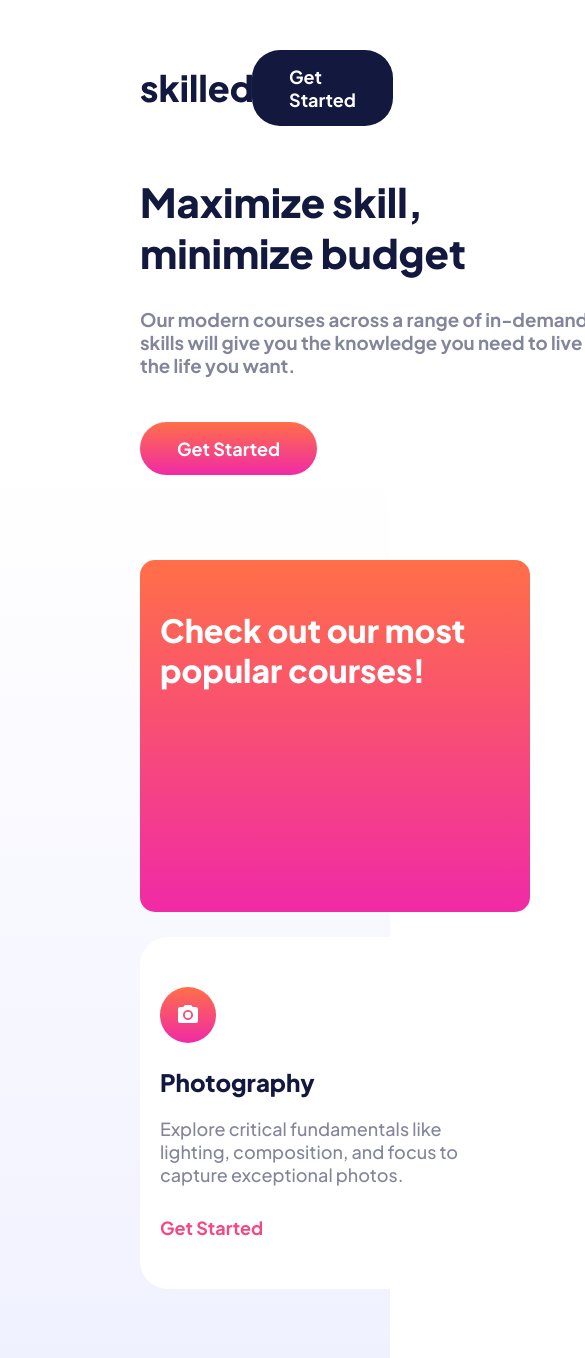
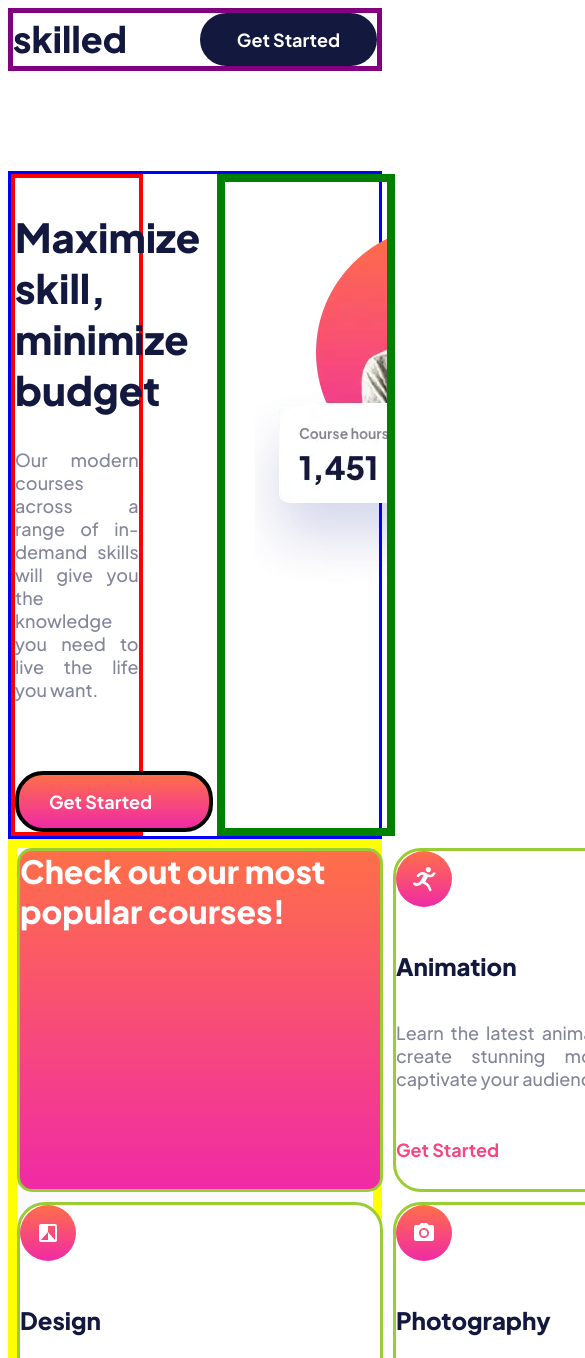
Before and after one commit to papadomah/Figma, a plain HTML site: page index.html in a window 390 px wide. Shown: the top 1358 px of the page, 585 px wide, since content can reach past the window. Drawn offline with Linux system fonts and the light colour scheme.

Commit message:
Add files via upload

```diff
--- a/index.html
+++ b/index.html
@@ -14,28 +14,26 @@
     </div>
 
     <div class="max-skill-min-budget-container">
-       <div class="budget-header">
+
+        <div class="max-skill">
         <h2 class="max-skill-min-budget-header">Maximize skill,
             minimize budget</h2>
-        <h3 class="max-skill-min-budget-detail">Our modern courses across a range of in-demand
-            skills will give you the knowledge you need to live the life you want.</h3>
+        <p class="description">Our modern courses across a range of in-demand
+            skills will give you the knowledge you need to live the life you want.</p>
         <a class="max-skill-min-budget-get-started">Get Started</a>
        </div>
-        <div class="image-container">
-            <picture>
-                <source media="(min-width:320px) and (max-width:375px) " srcset="/image-hero-mobile.png">
-                <source media="(min-width:481px) and (max-width:768px) " srcset="/image-hero-tablet.png">
-                <source media="(max-width:1440px)" srcset="/image-hero-desktop.png" >
-            </picture>
-        </div>
+        <picture>
+            <source media="(max-width: 480px)" srcset="image-hero-mobile.webp" alt="mobile image"/>
+            <source media="(max-width: 1024px)" srcset="image-hero-tablet.webp" alt="tablet image"/>
+            <img src="image-hero-desktop.webp" alt="default image">
+        </picture>
     </div>
      <div class="popular-courses-container">
         <div id="popular-courses-Intro">Check out our most popular courses!</div>
     <div>
         <img class="popular-courses-animation-image" src="icon-animation.svg" alt="Animation image">
         <h2 class="text">Animation</h2>
-        <p class="description">Learn the latest animation techniques
-            to create stunning motion design and captivate your audience</p>
+        <p class="description">Learn the latest animation techniques to create stunning motion design and captivate your audience</p>
         <h3 class="get-started"> Get Started</h3>
     </div>
     <div>
--- a/styles.css
+++ b/styles.css
@@ -4,77 +4,113 @@
 
 *{
     padding: 0px;
-    margin: 0px;
+    /* margin: 20px; */
     font-family: Plus Jakarta Sans;
 
 }
-/* body{
-    overflow-x: hidden;
-} */
 
 .head-items{
     display: flex;
     justify-content: space-between;
-    padding: 50px;
+
+    border: 5px solid purple;
+
 }
 .top-skilled{
-    padding-left: 90px;
     object-fit: contain;
+
+
 
 }
 .top-get-started{
-    font-weight: 700;
-    font-size: 18px;
-   background-color: #13183F;
-    border-radius: 28px;
-    color: #FFFFFF;
-    padding: 15px 37px;
+background-color: #13183F;
+border-radius: 28px;
+padding: 15px 37px;
+color: #FFFFFF;
+font-weight: 700;
+font-size: 18px;
+cursor: pointer;
 
 
 }
 .top-get-started:hover{
     background-color: #666CA3;
-    cursor: pointer;
 }
-.max-skill-min-budget-container{
-    display: flex;
-    justify-content: space-between;
 
-}
+    .max-skill-min-budget-container{
+        display: grid;
+        grid-template-columns: 1fr 1fr;
+        justify-content: space-between;
+        border: 3px solid blue;
+        margin-top: 100px;
+        }
+
 .max-skill-min-budget-header{
+
     font-size: 40px;
     color: #13183F;
     font-weight: 800;
 
+
 }
-.budget-header{
-    padding-left: 140px;
-    width: 400px;
+.max-skill{
+    border: 4px solid red;
+    width: 60%;
+    /* height: 60%; */
+
+
 }
 
-.max-skill-min-budget-detail{
-    padding-top: 30px;
-    padding-bottom: 60px;
-    color: #83869A;
-    width: 450px;
-}
 .max-skill-min-budget-get-started{
+    display: block;
     font-weight: 700;
     font-size: 18px;
     background: linear-gradient(180deg, #FF6F48 0%, #F02AA6 100%);
     border-radius: 28px;
     color: #FFFFFF;
-    padding: 15px 37px;
+    padding: 15px 30px;
     cursor: pointer;
+    border: 4px solid black;
+    margin-top: 50px;
+    width: 130px;
+
+
+
+
 }
+picture{
+    display: block;
+    width: 100%;
+    max-width: 1800px;
+    border: 8px solid green;
+    margin: 0px;
+    overflow: hidden;
+
+}
+
+
+
+
 .popular-courses-container{
     display: grid;
     grid-template-columns: repeat(3, 400px);
-    gap: 25px;
-    /* grid-auto-rows: minmax(100px, auto); */
-    padding: 100px 140px;
+    gap: 10px;
     background: linear-gradient(180deg, #FFFFFF 0%, #F0F1FF 100%);
+    border: 9px solid yellow;
+    justify-content: space-evenly;
+
+
 }
+.popular-courses-container div{
+    background-color: #FFFFFF;
+    border-radius: 28px;
+    width: 360px;
+    border: 3px solid yellowgreen;
+
+
+
+
+ }
 #popular-courses-Intro{
     background: linear-gradient(180deg, #FF6F48 0%, #F02AA6 100%);
     border-radius: 15px;
@@ -82,12 +118,6 @@
     font-weight: 800;
     font-size: 32px;
 
-}
-.popular-courses-container div{
-   background-color: #FFFFFF;
-    border-radius: 28px;
-    padding: 50px 20px;
-    width: 350px;
 }
 .text{
     padding: 20px 0;
@@ -97,71 +127,73 @@
 }
 .description{
     padding-bottom: 20px;
-    /* width: 286px; */
     color: #83869A;
     font-weight: 500;
     font-size: 18px;
+    text-align: justify;
 }
-/* .image-container{
-    position: absolute;
-    width: 991px;
-    height: 700px;
-    left: 1090px;
-    top: -110px;
-
-} */
-
 .get-started{
     font-weight: 700;
     font-size: 18px;
     color: #F74780;
     border-radius: 28px;
     padding-top: 10px;
+    padding-bottom: 10px;
     cursor: pointer;
 }
 .get-started:hover{
     color: #FFA7C3;
 }
-.image-desktop{
-    width: 80%;
-}
 .footer{
     display: flex;
     justify-content: space-between;
     background-color: #13183F;
-    padding: 32px 165px;
+
 }
 .footer-get-started{
     font-weight: 700;
     font-size: 18px;
-    background: linear-gradient(0deg, rgba(255, 255, 255, 0.5), rgba(255, 255, 255, 0.5)), linear-gradient(180deg, #4851FF -54.32%, #F02AA6 100%);
+    background-color: #F02AA6;
     border-radius: 28px;
     color: #FFFFFF;
     padding: 15px 37px;
     cursor: pointer;
+
 }
-@media only screen and (min-width: 481px) and (max-width: 768px){
-    .top-get-started{
-        background-color: #13183F;
+.footer-get-started:hover{
+    background: linear-gradient(0deg, rgba(255, 255, 255, 0.5), rgba(255, 255, 255, 0.5)), linear-gradient(180deg, #4851FF -54.32%, #F02AA6 100%);
+}
+.footer-skilled-image{
+    object-fit: contain;
+}
+
+
+
+@media only screen and (min-device-width : 768px) and (max-device-width : 1024px){
+    .popular-courses-container{
+        display: grid;
+        grid-template-columns: repeat(2, auto);
     }
-    .max-skill-min-budget-container{
-        display: flex;
-        justify-content: space-between;
-    }
-    .popular-courses-container{
-        /* display: grid; */
-        grid-template-columns: repeat(2, 400px);
-        /* gap: 25px; */
+
+    .footer-get-started:hover{
+        background: linear-gradient(180deg, #4851FF 0%, #F02AA6 100%);
     }
 
 
-    .popular-courses-container div{
-        width: 300px;
-    }
+}
+@media only screen and (min-device-width : 320px) and (max-device-width : 480px){
     .popular-courses-container{
-        padding-left: 60px;
-    }
+        display: grid;
+        grid-template-columns: 1fr;
+
+}
+.max-skill-min-budget-container{
+    display: grid;
+    grid-template-columns: repeat(2, auto)
 
 
-
+    }
+.footer-get-started:hover{
+    background: linear-gradient(180deg, #4851FF 0%, #F02AA6 100%);
 }
+}
```
